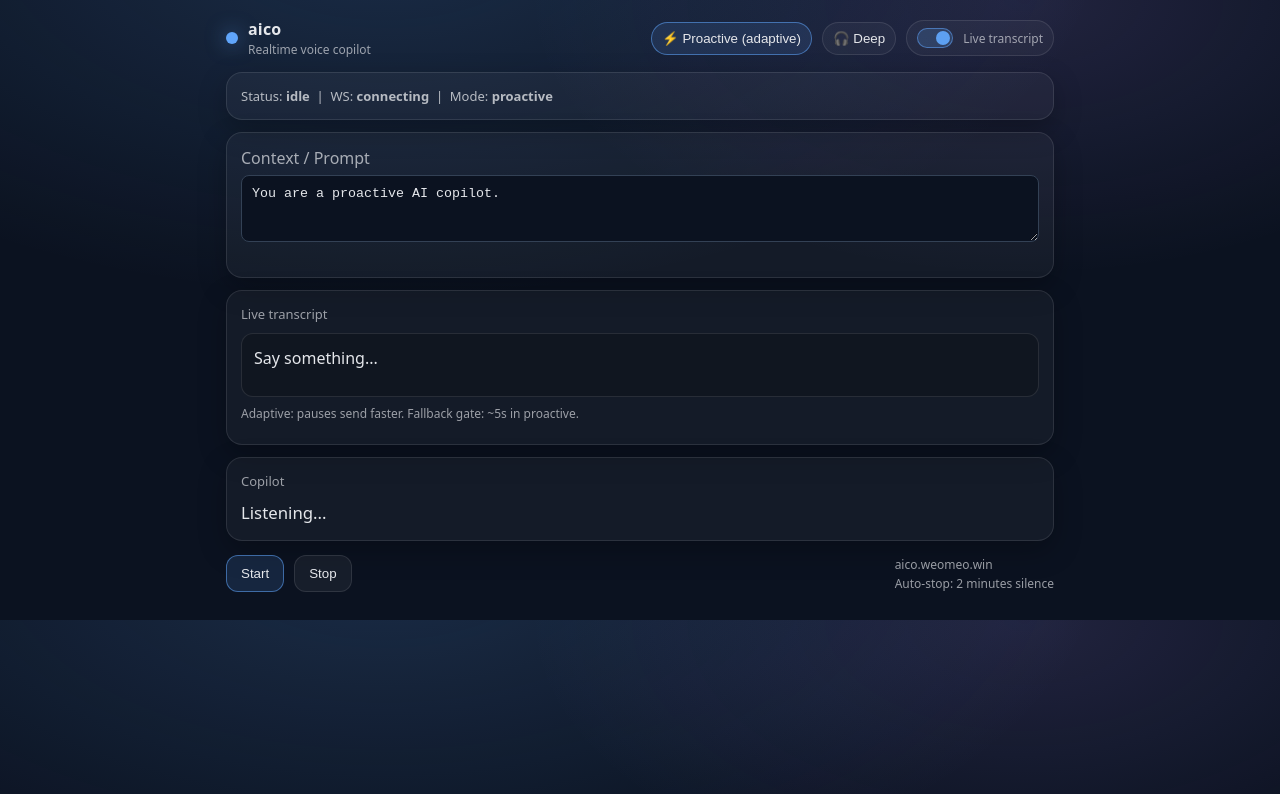
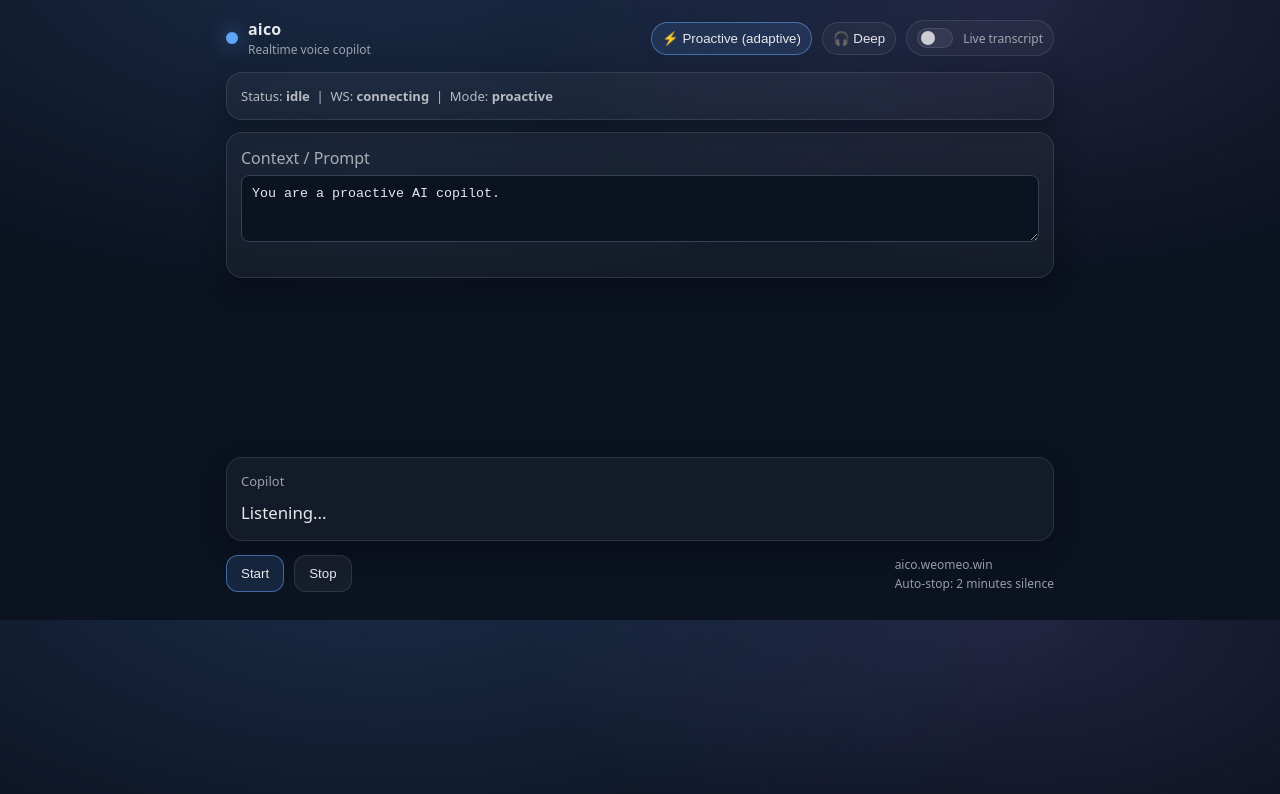
Before and after one commit to hosseinayoubi/aico, a React (Vite) app in the folder frontend/: page / in a window 1280 px wide. Shown: the top 794 px of the page. Built offline with nearby package versions, Linux system fonts and the light colour scheme; no server answers.

Commit message:
Update App.jsx

```diff
--- a/frontend/src/App.jsx
+++ b/frontend/src/App.jsx
@@ -14,7 +14,7 @@ export default function App() {
   const [mode, setMode] = useState("proactive"); // proactive | deep
 
   // ✅ Toggle برای Live Transcript
-  const [showLive, setShowLive] = useState(true);
+  const [showLive, setShowLive] = useState(false);
 
   // فقط برای نمایش
   const [finalText, setFinalText] = useState("");
```
